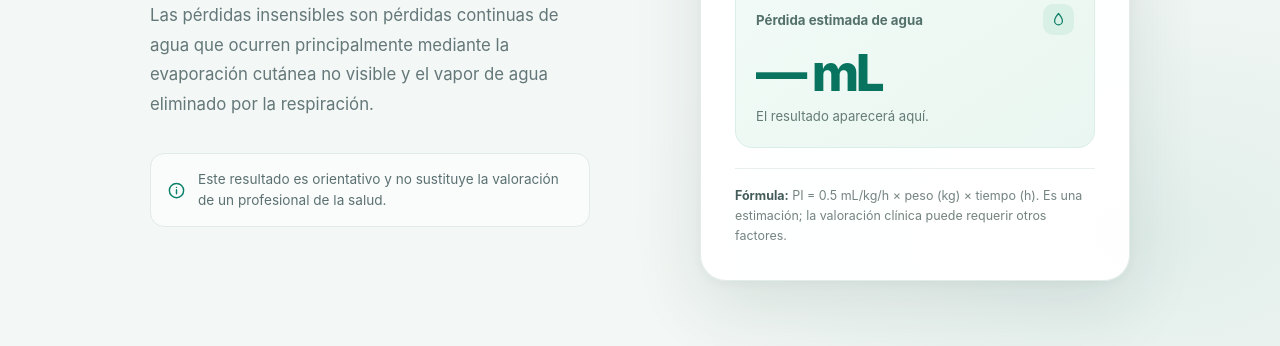
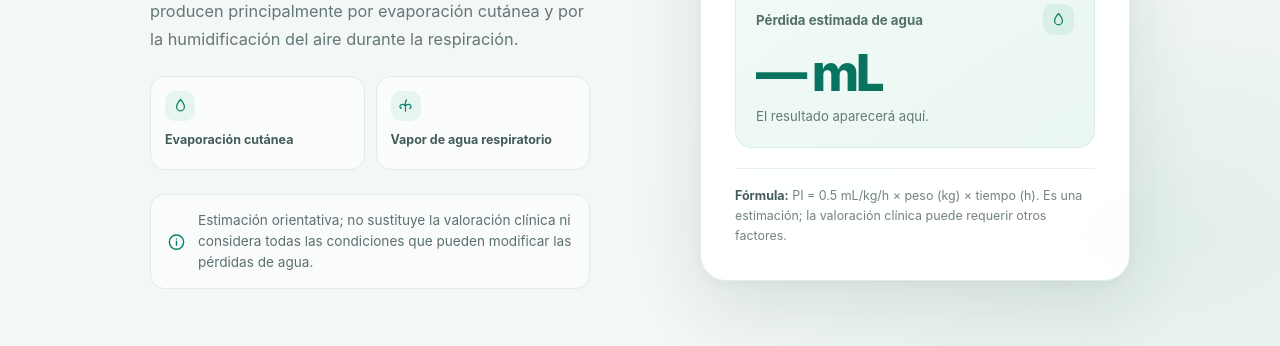
Before and after one commit to ruthmihualtecatl-svg/Perdidas-Insensibles-en-Adultos-, a plain HTML site: page index.html in a window 1280 px wide. Shown: the part 454-800 px from the top of the page. Drawn offline with Linux system fonts and the light colour scheme.

Commit message:
Mejora el tono y la presentación de la descripción médica

```diff
--- a/index.html
+++ b/index.html
@@ -91,15 +91,45 @@
         max-width: 440px;
         margin: 22px 0 0;
         color: var(--muted);
-        font-size: 1.05rem;
+        font-size: 1.02rem;
         line-height: 1.75;
       }
+
+      .loss-pathways {
+        display: grid;
+        grid-template-columns: repeat(2, minmax(0, 1fr));
+        gap: 11px;
+        max-width: 440px;
+        margin-top: 22px;
+      }
+
+      .pathway {
+        min-height: 94px;
+        padding: 14px;
+        border: 1px solid #e1ebe7;
+        border-radius: 15px;
+        background: rgb(255 255 255 / 72%);
+      }
+
+      .pathway-icon {
+        width: 30px;
+        height: 30px;
+        display: grid;
+        place-items: center;
+        margin-bottom: 10px;
+        border-radius: 10px;
+        background: #e7f5ef;
+        color: var(--green);
+      }
+
+      .pathway-icon svg { width: 17px; height: 17px; }
+      .pathway p { margin: 0; color: #435b59; font-size: 0.78rem; font-weight: 700; line-height: 1.4; }
 
       .note {
         display: flex;
         gap: 12px;
         max-width: 440px;
-        margin-top: 34px;
+        margin-top: 24px;
         padding: 15px 16px;
         border: 1px solid #e1ebe7;
         border-radius: 14px;
@@ -278,11 +308,25 @@
         <p class="eyebrow">Herramienta de estimación</p>
         <h1 id="page-title">Pérdidas insensibles en adultos</h1>
         <p class="intro">
-          Las pérdidas insensibles son pérdidas continuas de agua que ocurren principalmente mediante la evaporación cutánea no visible y el vapor de agua eliminado por la respiración.
+          Las pérdidas insensibles representan la eliminación continua de agua que no se percibe de forma directa. Se producen principalmente por evaporación cutánea y por la humidificación del aire durante la respiración.
         </p>
+        <div class="loss-pathways" aria-label="Principales vías de pérdida insensible de agua">
+          <div class="pathway">
+            <span class="pathway-icon" aria-hidden="true">
+              <svg viewBox="0 0 24 24" fill="none"><path d="M12 3.5S6.5 9.7 6.5 14a5.5 5.5 0 0 0 11 0c0-4.3-5.5-10.5-5.5-10.5Z" stroke="currentColor" stroke-width="1.7" stroke-linecap="round" stroke-linejoin="round"/></svg>
+            </span>
+            <p>Evaporación cutánea</p>
+          </div>
+          <div class="pathway">
+            <span class="pathway-icon" aria-hidden="true">
+              <svg viewBox="0 0 24 24" fill="none"><path d="M12 20v-7m0 0c-1.6-2.7-5-3.5-7-1.5-1.5 1.5-.8 4 1 4.5m6-3c1.6-2.7 5-3.5 7-1.5 1.5 1.5.8 4-1 4.5M12 13c-1-3.5-.5-6.5 1.5-9" stroke="currentColor" stroke-width="1.7" stroke-linecap="round" stroke-linejoin="round"/></svg>
+            </span>
+            <p>Vapor de agua respiratorio</p>
+          </div>
+        </div>
         <aside class="note">
           <svg viewBox="0 0 24 24" fill="none" aria-hidden="true"><circle cx="12" cy="12" r="9" stroke="currentColor" stroke-width="1.8"/><path d="M12 11v5m0-8h.01" stroke="currentColor" stroke-width="1.8" stroke-linecap="round"/></svg>
-          <p>Este resultado es orientativo y no sustituye la valoración de un profesional de la salud.</p>
+          <p>Estimación orientativa; no sustituye la valoración clínica ni considera todas las condiciones que pueden modificar las pérdidas de agua.</p>
         </aside>
       </section>
 
```
